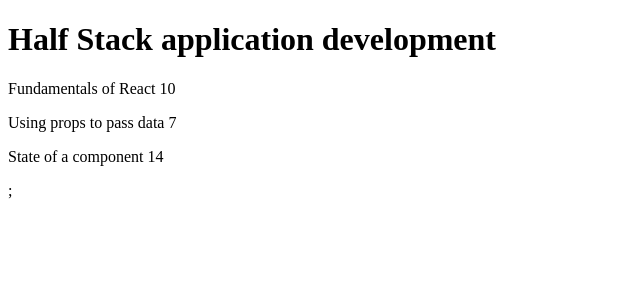
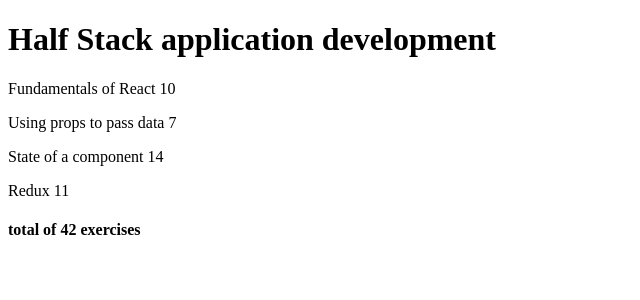
Before and after one commit to shevelevbv/full-stack-open, a JavaScript app in the folder part2/courseinfo/: page / in a window 1280 px wide. Shown: the top 300 px of the page, without its empty margins (0-640 px from the left). Built offline with nearby package versions, Linux system fonts and the light colour scheme.

Commit message:
feat: complete courseinfo 2.2

```diff
--- a/part2/courseinfo/src/App.js
+++ b/part2/courseinfo/src/App.js
@@ -1,6 +1,9 @@
 const Header = ({ course }) => <h1>{course}</h1>;
 
-//const Total = ({ sum }) => <p>Number of exercises {sum}</p>;
+const Total = ({ parts }) => {
+  const total = parts.reduce((init, x) => init + x.exercises, 0);
+  return <h4>total of {total} exercises</h4>;
+};
 
 const Part = ({ part }) =>
   <p>
@@ -9,13 +12,14 @@
 
 const Content = ({ parts }) =>
   <>
-    {parts.map(part => <Part key={part.id} part={part} />)};
+    {parts.map(part => <Part key={part.id} part={part} />)}
   </>;
 
 const Course = ({course}) => (
   <>
     <Header course={course.name} />
     <Content parts={course.parts}/>
+    <Total parts={course.parts}/>
   </>
 );
 
@@ -38,11 +42,15 @@
         name: 'State of a component',
         exercises: 14,
         id: 3
+      },
+      {
+        name: 'Redux',
+        exercises: 11,
+        id: 4
       }
     ]
   };
-
-  return <Course course={course} />
+  return <Course course={course} />;
 }
 
 export default App;
```
